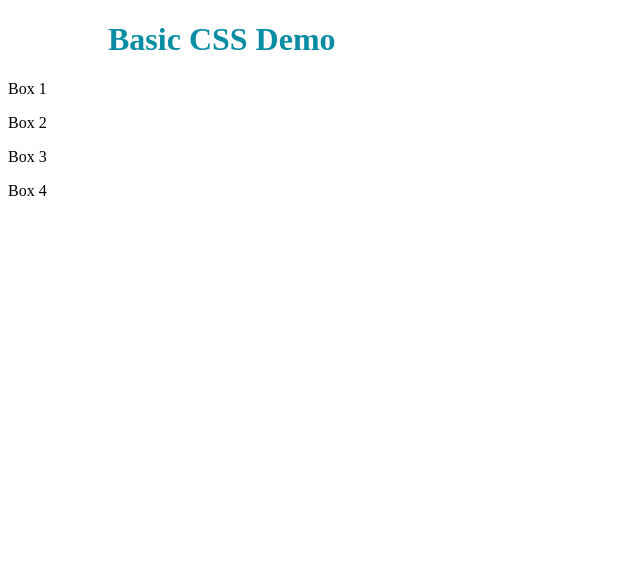
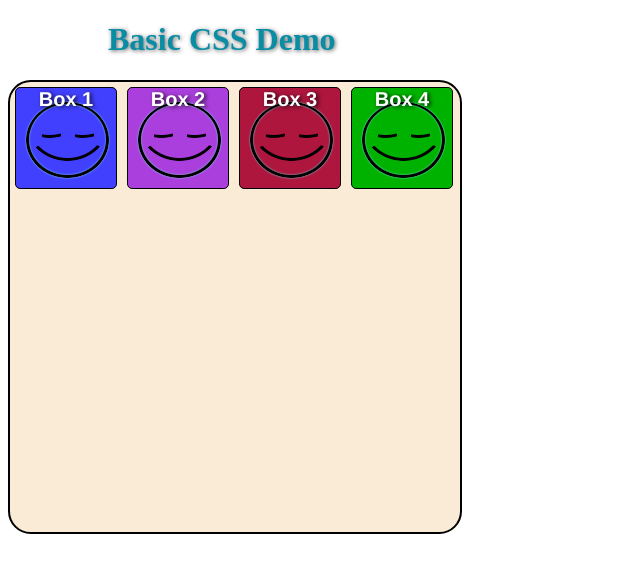
Before and after one commit to AltExt/Project, a plain HTML site: page index.html in a window 1280 px wide. Shown: the whole page, without its empty margins (0-640 px from the left). Drawn offline with Linux system fonts and the light colour scheme.

Commit message:
finished for the day

```diff
--- a/css/basic_styles.css
+++ b/css/basic_styles.css
@@ -5,5 +5,71 @@ body {
 h1 {
     color: rgba(8, 141, 165, 1);
     margin-left: 100px;
-    text-shadow: 1px, 0.5px, 4px, rgba(0, 0, 0, 0.6);
+    text-shadow: 1px 0.5px 4px rgba(0, 0, 0, 0.6);
 }
+
+.container {
+    width: 450px;
+    height: 450px;
+    background-color: #faebd6;
+    border: 2px solid black;
+    border-radius: 5%;
+}
+
+.container .squares:nth-child(-n+4) {
+    background-image: url("../images/icons/icons.png");
+    color: #fff;
+    float: left;
+    width: 100px;
+    height: 100px;
+    margin: 5px;
+    border: 1px solid black;
+    border-radius: 5%;
+    cursor: pointer;
+    transition: transform .5s ease-in-out;
+}
+
+.squares:nth-child(-n+4) p {
+    font-family: "Helvetica Neue", Arial, Helvetica, sans-serif;
+    font-size: 20px;
+    font-weight: 900;
+    text-align: center;
+    margin: 0;
+    text-shadow: 2px 1px 4px rgba(0, 0, 0, 0.8);
+}
+
+.squares:nth-child(1) {
+    background: #4240ff;
+}
+
+.squares:nth-child(2) {
+    background: #ab3fdd;
+}
+
+.squares:nth-child(3) {
+    background: #ae163e;
+}
+
+.squares:nth-child(4) {
+    background: #00b200;
+}
+
+.container .squares:nth-child(-n+4):hover {
+    background-image: url("../images/icons/icons2.png");
+}
+
+.squares:nth-child(1):hover {
+    background: #13b4ff;
+}
+
+.squares:nth-child(2):hover {
+    background: #db61af;
+}
+
+.squares:nth-child(3):hover {
+    background: #81205f;
+}
+
+.squares:nth-child(4):hover {
+    background: #77b800;
+}
```
